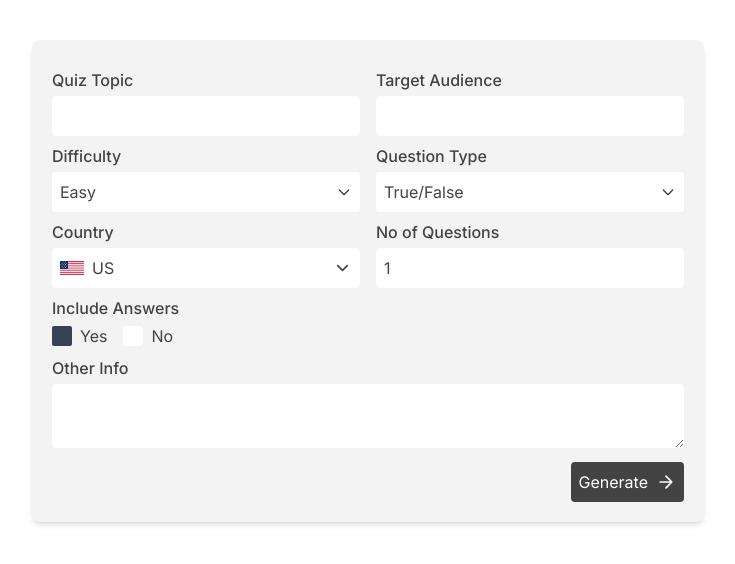
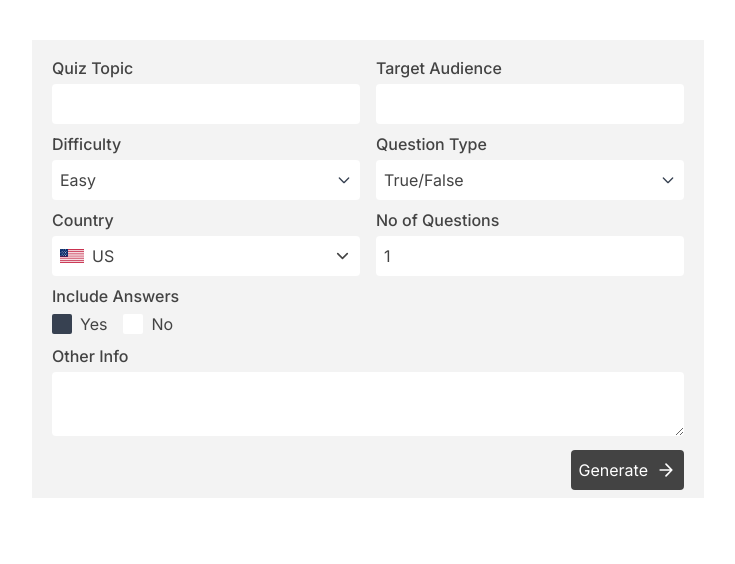
Before and after one commit to huzaifasad/lastonegenerate, a Next.js app: page / in a window 1280 px wide. Shown: the top 564 px of the page, without its empty margins (272-1007 px from the left). Built offline with nearby package versions, Linux system fonts and the light colour scheme.

Commit message:
Update QuizForm.js
Signed-off-by: Huzaifa Saad <140094374+huzaifasad@users.noreply.github.com>

```diff
--- a/app/QuizForm.js
+++ b/app/QuizForm.js
@@ -171,7 +171,7 @@ export default function QuizForm() {
   };
 
   return (
-    <div className="max-w-2xl mx-auto bg-[#f3f3f3] p-5 rounded-lg shadow-md font-space-grotesk text-[#434343]">
+    <div className="max-w-2xl mx-auto bg-[#f3f3f3] p-2 px-5   font-space-grotesk text-[#434343]">
        {/* <div className="flex  mb-4 justify-center">
         <button
           onClick={() => setActiveTab('form')}
```
